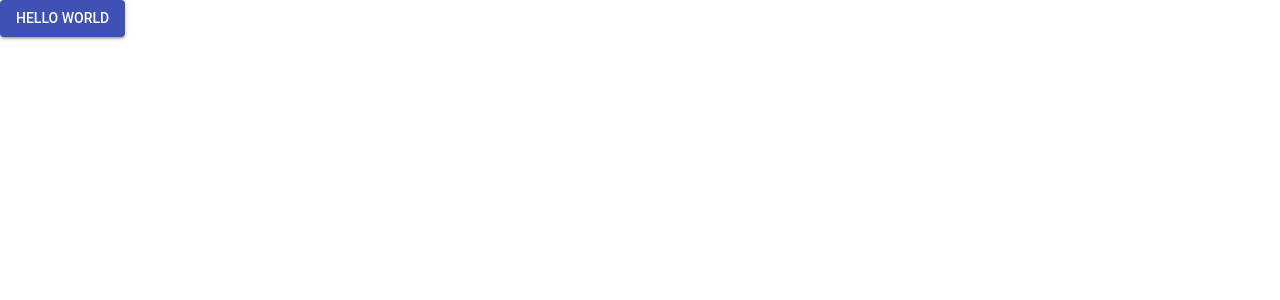
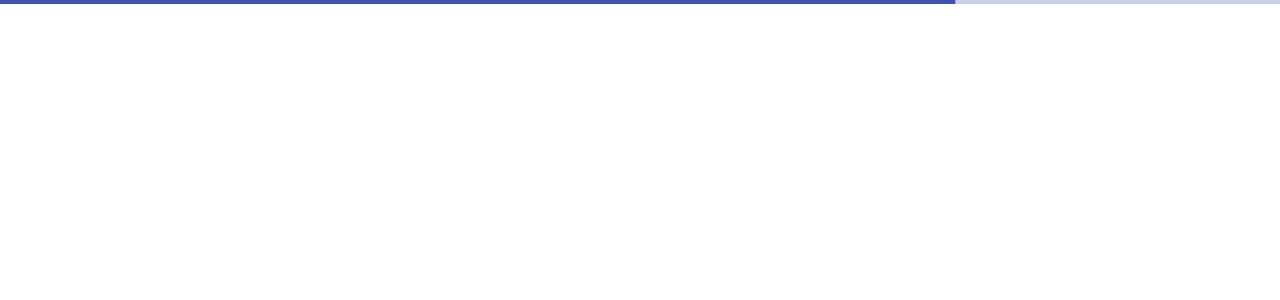
Before and after one commit to AlbertFazullin/annoying-thing, a React (Create React App) app: page / in a window 1280 px wide. Shown: the top 300 px of the page. Built offline with nearby package versions, Linux system fonts and the light colour scheme.

Commit message:
add progress bar

```diff
--- a/package.json
+++ b/package.json
@@ -4,6 +4,7 @@
   "private": true,
   "dependencies": {
     "@material-ui/core": "^3.0.2",
+    "prop-types": "^15.6.2",
     "react": "^16.5.0",
     "react-dom": "^16.5.0",
     "react-scripts": "1.1.5"
--- a/src/App.js
+++ b/src/App.js
@@ -1,15 +1,52 @@
 import React, { Component } from 'react';
 import './App.css';
-import Button from '@material-ui/core/Button';
+import PropTypes from 'prop-types';
+import { withStyles } from '@material-ui/core/styles';
+import LinearProgress from '@material-ui/core/LinearProgress';
+
+const styles = {
+  root: {
+    flexGrow: 1,
+  },
+};
 
 class App extends Component {
+  timer = null;
+
+  state = {
+    completed: 0,
+  };
+
+  componentDidMount() {
+    this.timer = setInterval(this.progress, 500);
+  }
+
+  componentWillUnmount() {
+    clearInterval(this.timer);
+  }
+
+  progress = () => {
+    const { completed } = this.state;
+    if (completed === 100) {
+      this.setState({ completed: 0 });
+    } else {
+      const diff = Math.random() * 10;
+      this.setState({ completed: Math.min(completed + diff, 100) });
+    }
+  };
+
   render() {
+    const { classes } = this.props;
     return (
-      <Button variant="contained" color="primary">
-      Hello World
-    </Button>
+      <div>
+        <LinearProgress variant="determinate" value={this.state.completed} />
+      </div>
     );
   }
 }
 
-export default App;
+App.propTypes = {
+  classes: PropTypes.object.isRequired,
+};
+
+export default withStyles(styles)(App);
```
